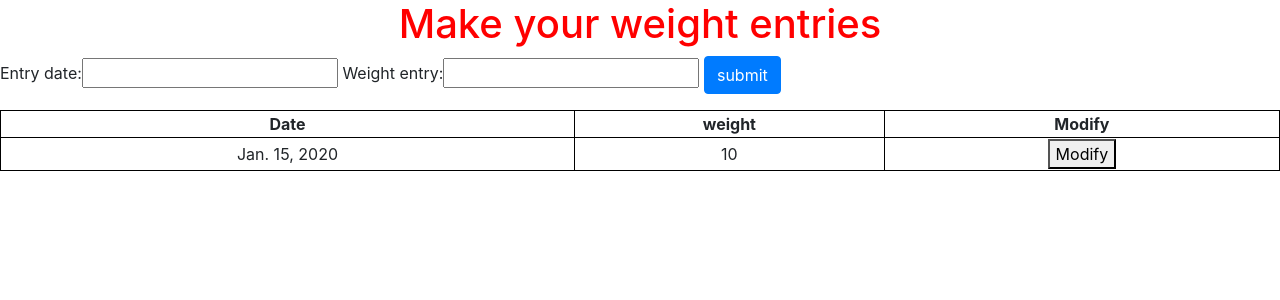
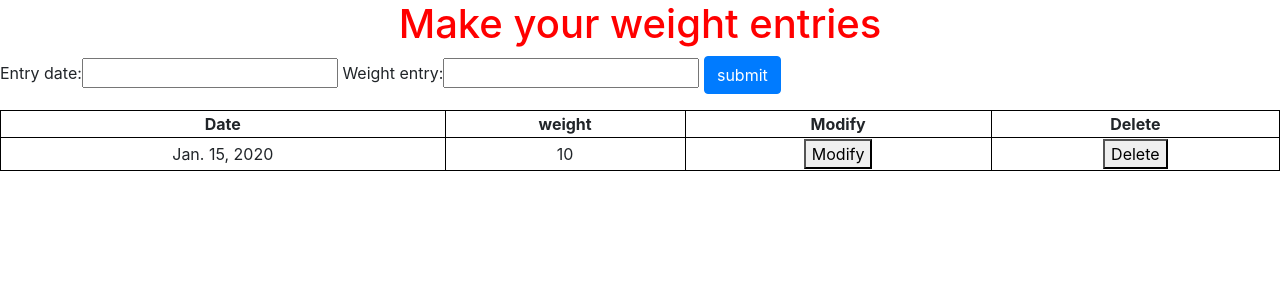
Before and after one commit to logunlaja26/weightTrackerApplication, a Django app: page /weightdata/ in a window 1280 px wide. Shown: the top 300 px of the page. Run offline with Django 3.2, Linux system fonts and the light colour scheme; tables that the repository leaves empty hold one stand-in row (values such as "Sample post"); some libraries are stand-ins or nearby versions.

Commit message:
Added delete button in weightdata form

```diff
--- a/templates/weightApp/weightdata.html
+++ b/templates/weightApp/weightdata.html
@@ -25,12 +25,14 @@
         <th>Date</th>
         <th>weight</th>
         <th>Modify</th>
+        <th>Delete</th>
       </tr>
       {% for weight in weight_records %}
       <tr>
         <td>{{ weight.entry_date }}</td>
         <td>{{ weight.weight_entry }}</td>
         <td><button type="modify button" name="button" onclick="openForm()">Modify</button></td>
+        <td><button type="delete button" name="button">Delete</button></td>
       </tr>
       {% endfor %}
     </table>
```
